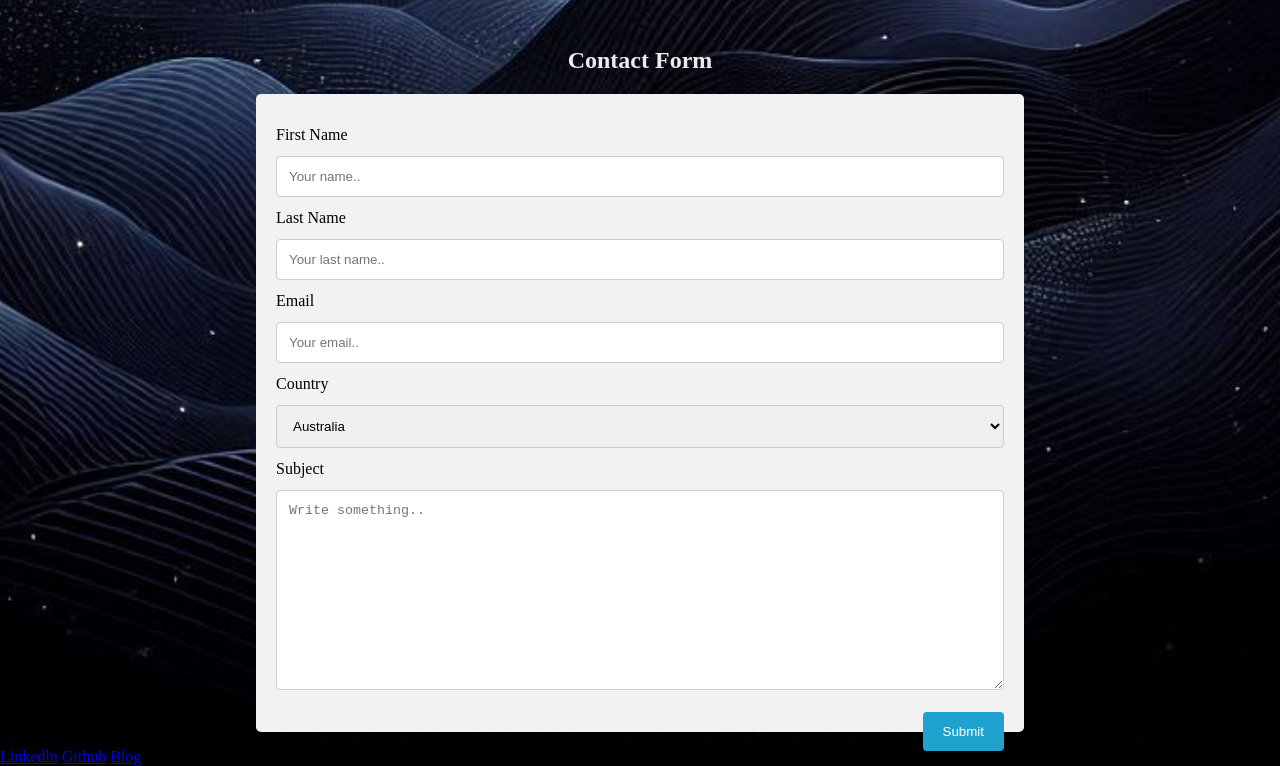
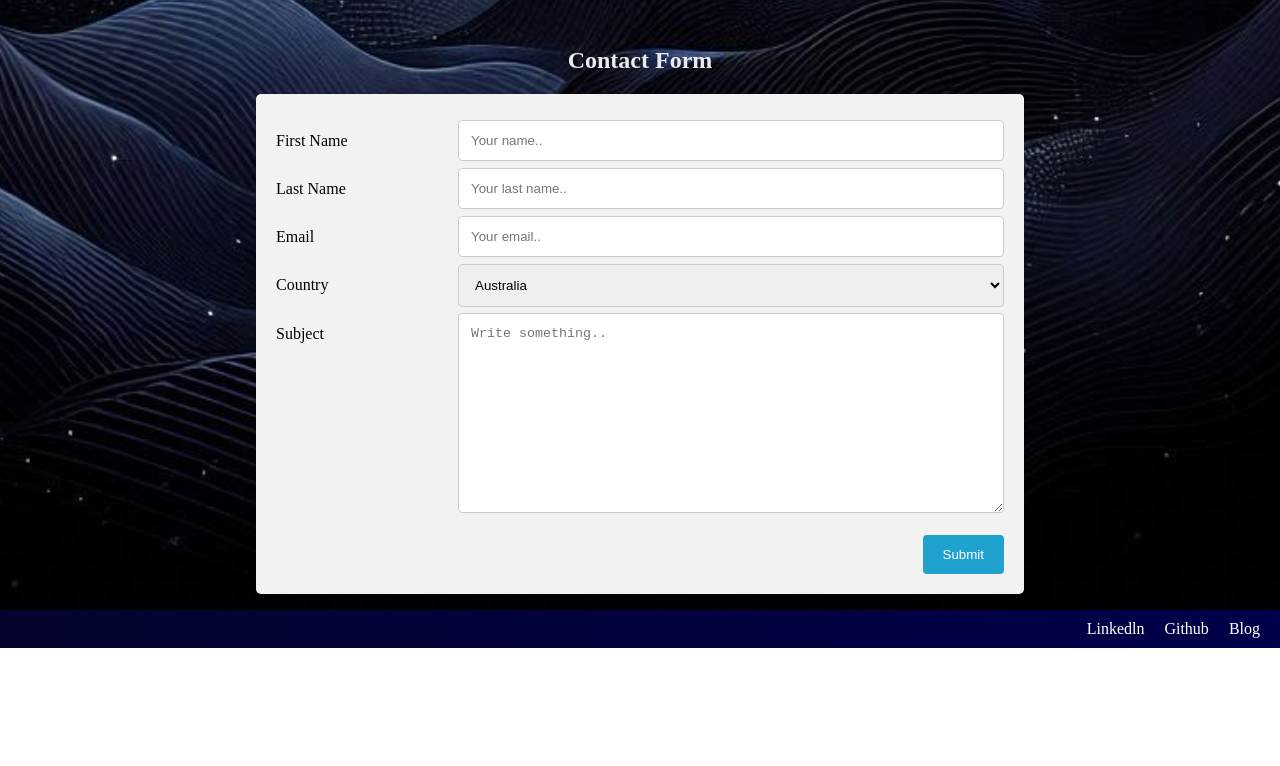
Before and after one commit to Ali-Demir-58/Case, a plain HTML site: page index.html in a window 1280 px wide. Shown: the part 1164-1930 px from the top of the page. After the commit the page ends 1812 px from the top, so only its background shows below. Drawn offline with nearby package versions, Linux system fonts and the light colour scheme.

Commit message:
Update style.css

```diff
--- a/style.css
+++ b/style.css
@@ -7,7 +7,6 @@ body {
     margin: 0; /* Remove default margin */
 }
 
-/* TopBar styles */
 .TopBar {
     background-color: #050a36;
     height: 50px;
@@ -38,10 +37,10 @@ body {
     position: absolute;
     top: 100%; /* Adjust the position to be directly below the menu bar */
     right: 0; /* Align to the right of the menu bar */
-    width: 200px; /* Adjust the width to be smaller */
+    width: 100%; /* Adjust the width to fit the container */
     z-index: 1;
     border-radius: 4px;
-    padding: 10px; /* Add padding for links */
+    padding: 10px; /* Bağlantılar için biraz iç boşluk ekleyin */
     box-sizing: border-box; /* Ensure padding is included in width */
 }
 
@@ -174,14 +173,65 @@ input[type=submit]:hover {
     padding: 20px;
 }
 
+
+.col-25 {
+    float: left;
+    width: 25%;
+    margin-top: 6px;
+}
+
+.col-75 {
+    float: left;
+    width: 75%;
+    margin-top: 6px;
+}
+
+/* Clear floats after the columns */
+.row::after {
+    content: "";
+    display: table;
+    clear: both;
+}
+
 /* Responsive layout - when the screen is less than 600px wide, make the two columns stack on top of each other instead of next to each other */
 @media screen and (max-width: 600px) {
     .col-25, .col-75, input[type=submit] {
         width: 100%;
         margin-top: 0;
     }
+}
 
-    /* Adjust menu and top bar for smaller screens */
+
+/* Style the BottomBar similar to TopBar */
+.BottomBar {
+    background: linear-gradient(to right, #04042e, #00004B); /* Blue and dark combination */
+    bottom: 0;
+    width: 100%; /* Full width */
+    padding: 10px 0;
+}
+
+/* Style the BottomBarContainer to align items to the right */
+.BottomBarContainer {
+    display: flex;
+    justify-content: flex-end; /* Align links to the right */
+    padding-right: 20px; /* Add some right padding */
+}
+
+/* Style the links inside BottomBarContainer */
+.BottomBarContainer a {
+    color: white; /* White text color */
+    text-decoration: none; /* Remove underline */
+    margin-left: 20px; /* Space between links */
+    font-size: 16px;
+}
+
+/* Add hover effect to links in BottomBar */
+.BottomBarContainer a:hover {
+    color: #1a98b4; /* Underline on hover */
+}
+
+/* Responsive Design */
+@media (max-width: 768px) {
     .TopBarContainer, .BottomBarContainer {
         flex-direction: column;
         align-items: flex-start;
@@ -192,7 +242,7 @@ input[type=submit]:hover {
     }
 
     .menu-links {
-        width: auto; /* Ensure menu-links adjust to content */
+        width: 100%;
     }
 
     .About {
@@ -225,8 +275,7 @@ input[type=submit]:hover {
     }
 }
 
-/* Further adjustments for very small screens */
-@media screen and (max-width: 480px) {
+@media (max-width: 480px) {
     .TopBarContainer, .BottomBarContainer {
         padding: 0 10px;
     }
```
